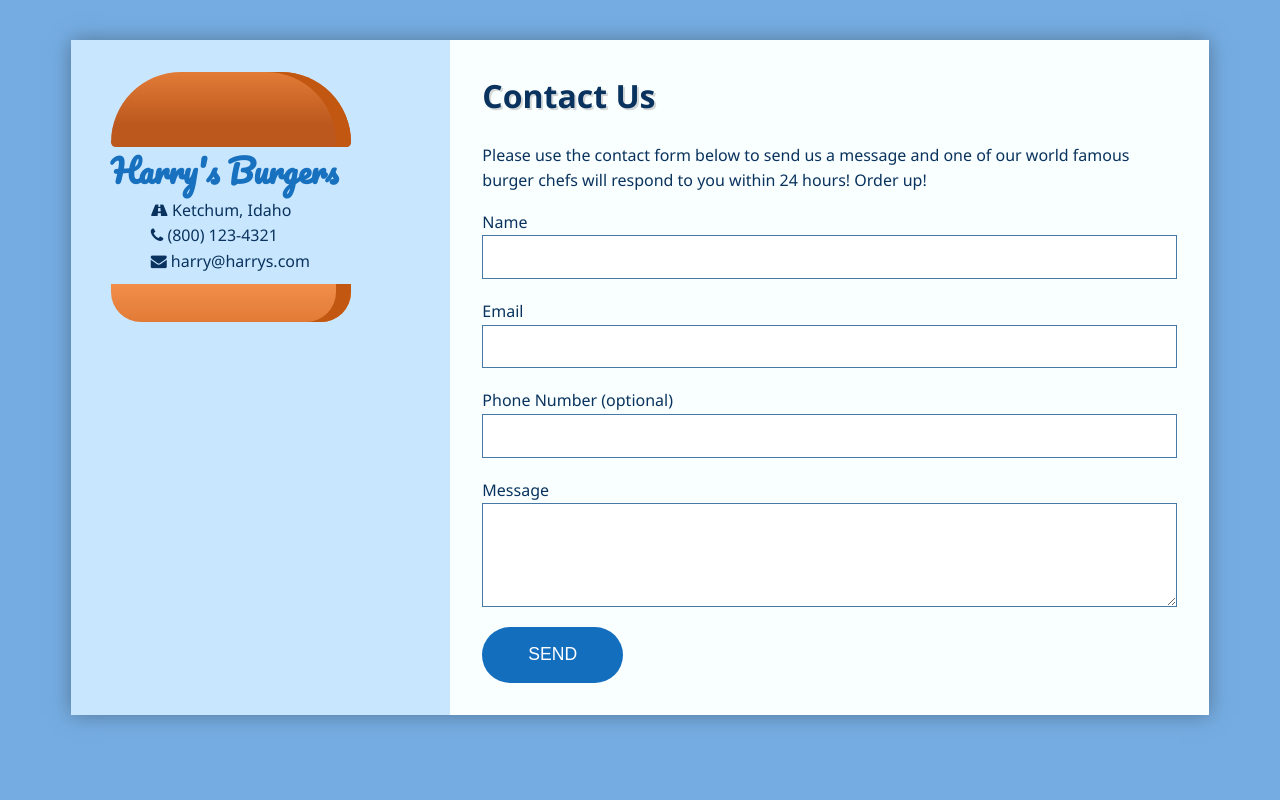
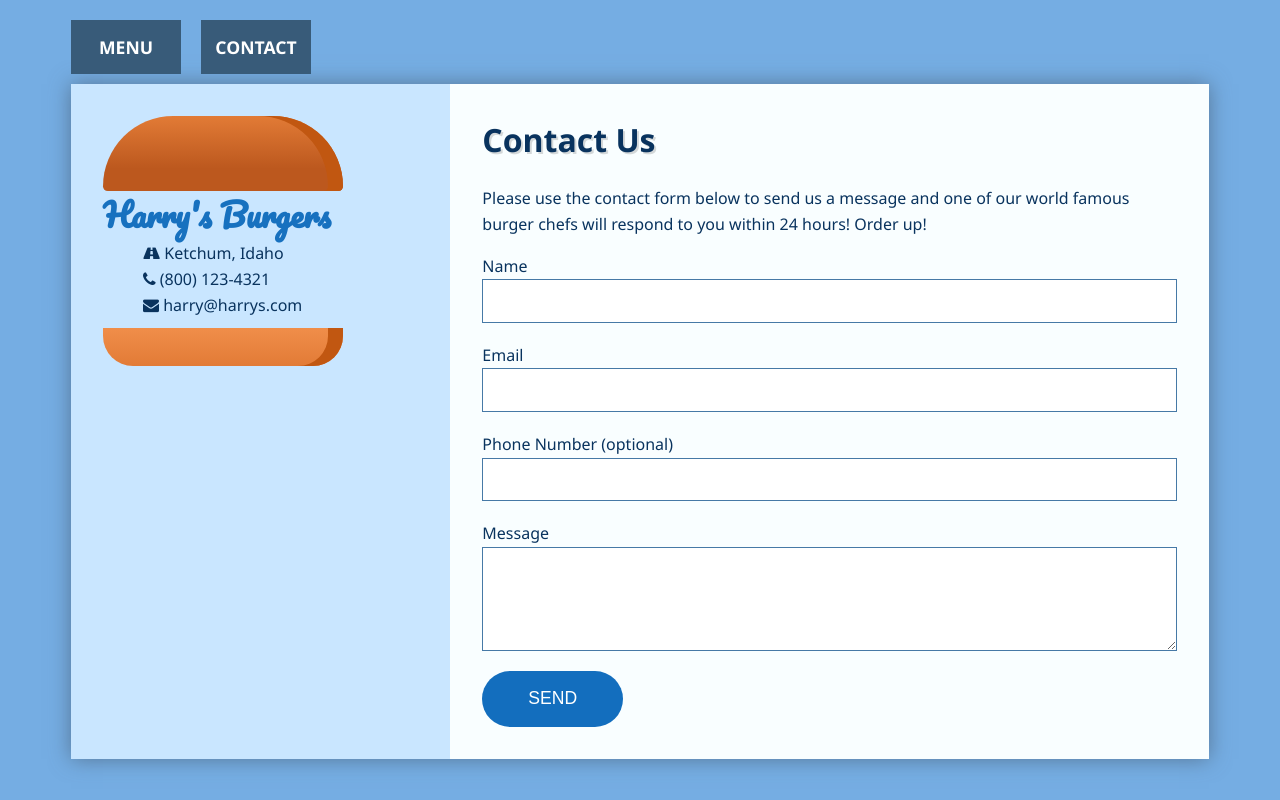
Before and after one commit to philipnightwolf/harrys-burgers, a website: page dist/index.html in a window 1280 px wide. Drawn offline with Linux system fonts and the light colour scheme.

Commit message:
Added menu page, nav, animated links + fixed burger-box margin

```diff
--- a/dist/index.html
+++ b/dist/index.html
@@ -1,5 +1,6 @@
 <!DOCTYPE html>
 <html lang="en">
+
 <head>
   <meta charset="UTF-8">
   <meta http-equiv="X-UA-Compatible" content="ie=edge">
@@ -8,10 +9,18 @@
   <link href="https://fonts.googleapis.com/css?family=Pacifico" rel="stylesheet">
   <link rel="stylesheet" href="style.css">
 </head>
+
 <body>
   <div class="container">
+        <!-- Navigation -->
+        <nav class="main-nav">
+          <ul>
+            <li><a href="menu.html">Menu</a></li>
+            <li><a href="index.html">Contact</a></li>
+          </ul>
+        </nav>
+
     <div class="wrapper">
-
       <div class="company-info">
         <div class="burger-box">
           <div class="bun-top"></div>
--- a/dist/style.css
+++ b/dist/style.css
@@ -2,6 +2,7 @@
   box-sizing: border-box;
 }
 
+/* GLOBAL STYLES */
 body {
   background: #75ade3;
   color: #09335e;
@@ -9,27 +10,68 @@ body {
   font-family: 'Segoe UI', Tahoma, Geneva, Verdana, sans-serif;
   padding: 1em;
 }
-
 .container {
   max-width: 1170px;
   margin-left: auto;
   margin-right: auto;
   padding: 1em;
+  position: relative;
 }
-
 .wrapper {
   box-shadow: 0 0 20px 0 rgba(72, 94, 116, 0.7);
 }
-
 .wrapper > *{
   padding: 1em;
+}
+
+/* NAVIGATION */
+.main-nav ul {
+  display: grid;
+  grid-gap: 20px;
+  padding: 0;
+  list-style: none;
+  grid-template-columns: repeat(2, 0fr);
+}
+.main-nav a {
+  background: #385b79;
+  display: block;
+  text-decoration: none;
+  padding: 0.8rem;
+  text-align: center;
+  color: #fff;
+  text-transform: uppercase;
+  font-size: 1.1rem;
+  /* box-shadow: ; */
+  width: 110px;
+  /* font-family: 'Source Sans Pro'; */
+  font-weight: 700;
+}
+.main-nav a {
+  position: relative;
+}
+.container .main-nav a:before {
+  content: "";
+  position: absolute;
+  width: 100%;
+  max-width: 100px;
+  height: 5px;
+  bottom: 8px;
+  left: -50%;
+  background-color: #b1fdd7;
+  opacity: 0;
+  transform: scaleX(0);
+  transition: all .3s ease-in-out 0s;
+}
+.container .main-nav a:hover:before {
+  opacity: 1;
+  left: 0;
+  transform: scaleX(0.8);
 }
 
 /* ELEMENTS */
 h1 {
   margin-top: -2px;
 }
-
 ul {
   list-style: none;
   margin-top: -20px;
@@ -40,7 +82,6 @@ ul {
   background: #c9e6ff;
   padding-bottom: 20%;
 }
-
 .company-info h3, company-info ul {
   text-align: center;
   margin: 1rem 0 1rem 0;
@@ -50,8 +91,8 @@ ul {
 /* BURGER BOX */
 .burger-box {
   width: 300px;
-  margin: auto;
   height: 250px;
+  margin-left: 0 25px;
 }
 
 .burger-box h1 {
@@ -156,11 +197,9 @@ button:hover, .contact button:focus {
     display: grid;
     grid-template-columns: 1fr 2fr;
   }
-
   .wrapper > *{
     padding: 2em;
   }
-
   .company-info h3, .company-info ul {
     text-align: left;
   }
```
Also changed, not shown: dist/menu.html (added, +45 -0 lines).
